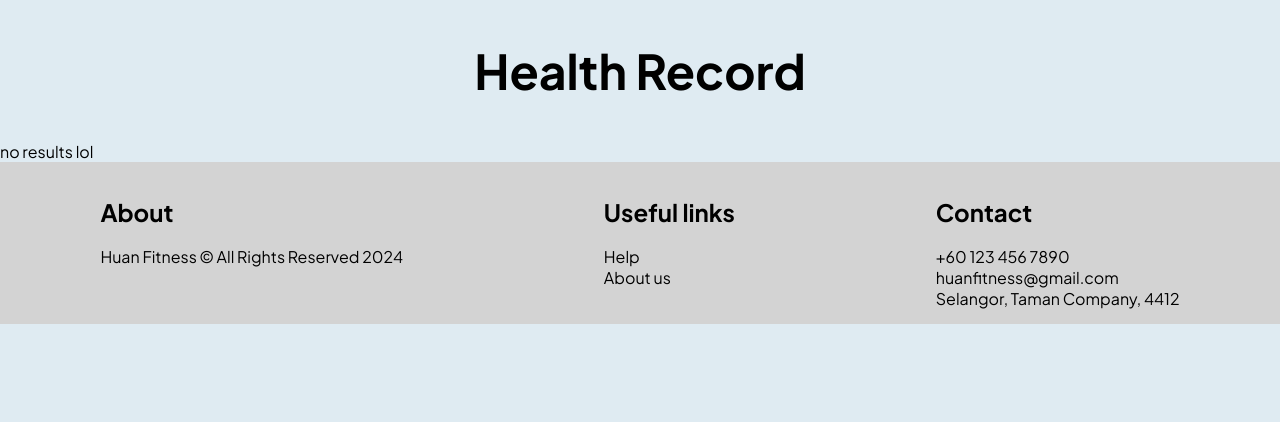
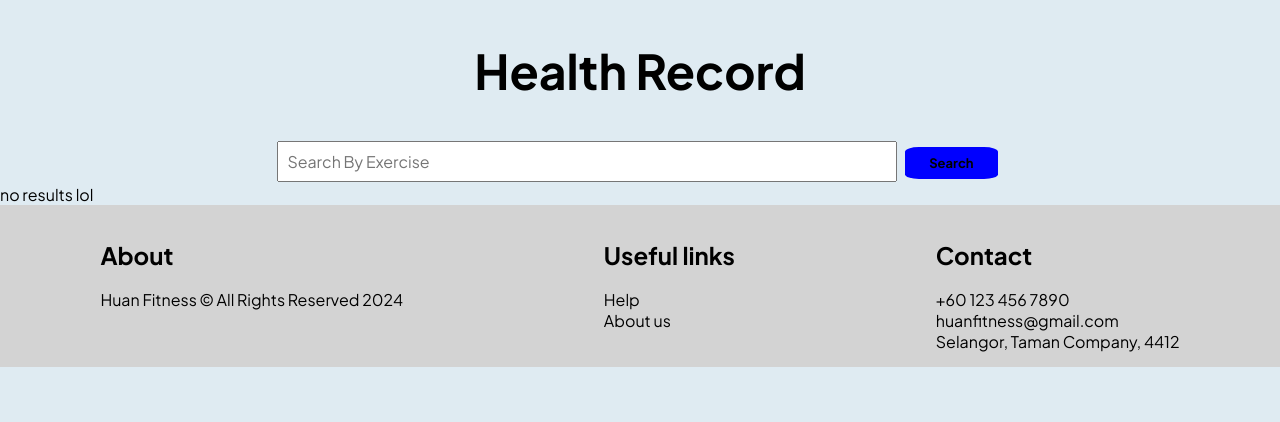
Before and after one commit to jimmerino2/FitnessApp, a PHP site: page /pages/record_health.php in a window 1280 px wide. Shown: the part 169-591 px from the top of the page. Run offline with PHP 8.4, Linux system fonts and the light colour scheme; a user stored in the database is signed in; data comes from the database, SQL or seed files in the repository; data that the repository does not hold is empty.

Commit message:
Added searchBar & Edit function

```diff
--- a/pages/record_health.php
+++ b/pages/record_health.php
@@ -45,15 +45,18 @@
   include_once __DIR__ . '/../layout/header.php';
   include_once __DIR__ . '/../components/Tables.php';
   include_once __DIR__ . '/../layout/footer.php';
+  include_once __DIR__ . '/../components/SearchBar.php';
 
   renderHeader($conn);
+  echo "<h2 style='text-align: center; font-size:48px;'>Health Record</h2>";
+  renderSearchBar('Search By Exercise');
+  $search = isset($_GET['search']) ? '%' . $_GET['search'] . '%' : '%';
   $sql = 'SELECT id FROM Member WHERE email = ?';
   dataMapSql($sql, $conn, [$_SESSION['userinput']], $memberID);
-  $sql = 'SELECT HR.id AS healthID, weight, date, time, water, E.exerciseType, E.calPerMin, startTime, endTime FROM healthRecord HR INNER JOIN exercise E ON HR.exerciseID = E.id WHERE memberID = ?';
-  $healthList = dataGetResultSql($sql, $pdo, [$memberID], ['healthID','weight','date','time','water','exerciseType','calPerMin','startTime','endTime']);
+  $sql = 'SELECT HR.id AS healthID, weight, date, time, water, E.exerciseType, E.calPerMin, startTime, endTime FROM healthRecord HR INNER JOIN exercise E ON HR.exerciseID = E.id WHERE memberID = ? AND E.exerciseType LIKE ?';
+  $healthList = dataGetResultSql($sql, $pdo, [$memberID, $search], ['healthID','weight','date','time','water','exerciseType','calPerMin','startTime','endTime']);
   renderFixedButton('../pages/form_health.php', '../asset/image/record.png');
 
-  echo "<h2 style='text-align: center; font-size:48px;'>Health Record</h2>";
 
   if (count($healthList) !== 0) {
     foreach ($healthList as $health) {
@@ -61,7 +64,9 @@
     $durationDecimal = $duration / 60; // Convert seconds to mins
     $totalCal = $durationDecimal * $health['calPerMin'];
 
-    renderTable($health['healthID'], $health['date'] . '&nbsp&nbsp&nbsp' . $health['time'], ['Weight' => $health['weight'], 'Water Intake' => $health['water'], 'Exercise' => $health['exerciseType'], 'Duration' => gmdate("H:i", $duration), 'Calories Burnt' => $totalCal] ,'../server/deleteRecord.php?healthID');
+    renderTable($health['healthID'], $health['date'] . '&nbsp&nbsp&nbsp' . $health['time'], ['Weight(kg)' => $health['weight'], 'Water Intake(ml)' => $health['water'], 'Exercise' => $health['exerciseType'], 'Duration' => gmdate("H:i", $duration), 'Calories Burnt' => $totalCal] ,'../server/deleteRecord.php?healthID');
+    renderSmallButton("../pages/form_health_update.php?healthID={$health['healthID']}", '', 'Update Record', 'button', '#FF8080', 'black');
+
     }
 } else {
     echo 'no results lol';
```
